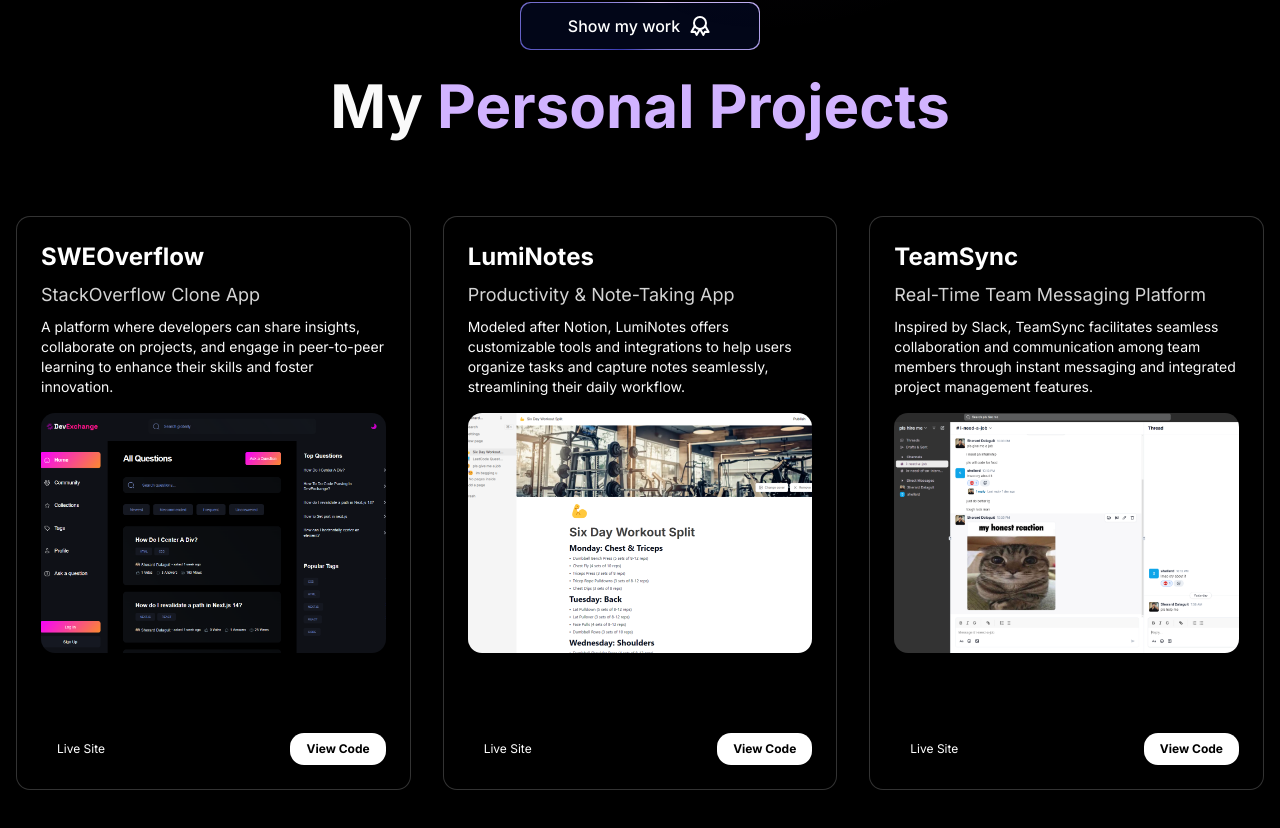
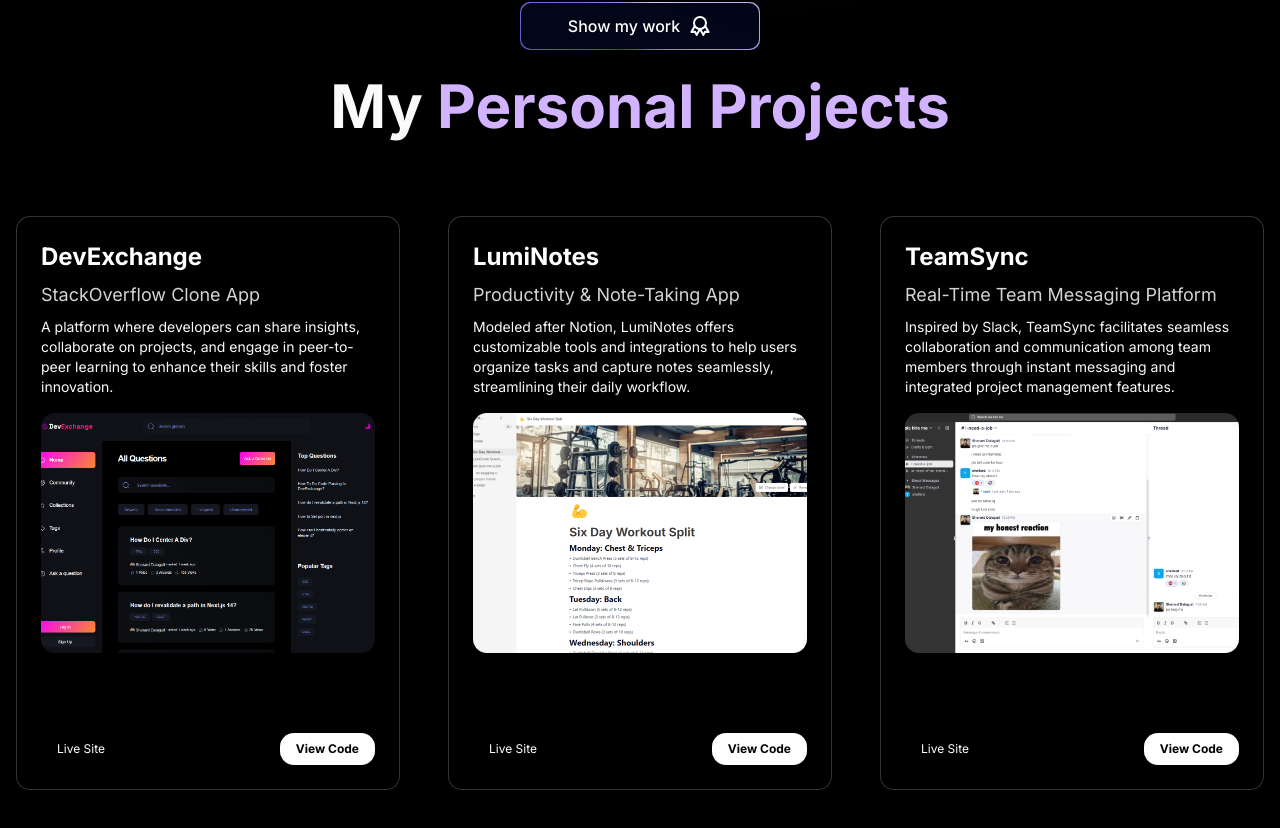
Before and after one commit to sherard-dalaguit/stephen_portfolio, a Next.js app: page / in a window 1280 px wide. Shown: the part 724-1552 px from the top of the page. Built offline with nearby package versions, Linux system fonts and the light colour scheme.

Commit message:
minor bug and css fixes

```diff
--- a/components/Projects.tsx
+++ b/components/Projects.tsx
@@ -7,9 +7,10 @@ const Projects = () => {
 			<h1 className="text-center font-bold text-[40px] md:text-5xl lg:text-6xl">
 				My <span className="text-[#d1b3ff]">Personal Projects</span>
 			</h1>
-			<section className="grid grid-cols-1 md:grid-cols-2 lg:grid-cols-3 gap-8 justify-items-stretch w-full">
-				{projects.map(({title, subheader, des, img, iconLists, githubLink, deployedLink }) => (
+			<section className="grid grid-cols-1 md:grid-cols-2 xl:grid-cols-3 xl:gap-12 gap-8 justify-items-stretch w-full">
+				{projects.map(({id, title, subheader, des, img, iconLists, githubLink, deployedLink }) => (
 					<ProjectItems
+						key={id}
 						title={title}
 						subheader={subheader}
 						des={des}
--- a/components/ui/flip-words.tsx
+++ b/components/ui/flip-words.tsx
@@ -5,7 +5,7 @@ import { cn } from "@/lib/utils";
 
 export const FlipWords = ({
   words,
-  duration = 2500,
+  duration = 1500,
   className,
 }: {
   words: string[];
--- a/data/index.tsx
+++ b/data/index.tsx
@@ -48,7 +48,8 @@ export const navBarLinks = [
 
 export const projects = [
   {
-    title: "SWEOverflow",
+    id: 1,
+    title: "DevExchange",
     subheader: "StackOverflow Clone App",
     des: "A platform where developers can share insights, collaborate on projects, and engage in peer-to-peer learning to enhance their skills and foster innovation.",
     img: "/DevExchange_3.png",
@@ -57,6 +58,7 @@ export const projects = [
     deployedLink: "https://dev-exchange-sherard-dalaguits-projects.vercel.app/"
   },
   {
+    id: 2,
     title: "LumiNotes",
     subheader: "Productivity & Note-Taking App",
     des: "Modeled after Notion, LumiNotes offers customizable tools and integrations to help users organize tasks and capture notes seamlessly, streamlining their daily workflow.",
@@ -66,6 +68,7 @@ export const projects = [
     deployedLink: "https://luminotes.vercel.app/"
   },
   {
+    id: 3,
     title: "TeamSync",
     subheader: "Real-Time Team Messaging Platform",
     des: "Inspired by Slack, TeamSync facilitates seamless collaboration and communication among team members through instant messaging and integrated project management features.",
```
